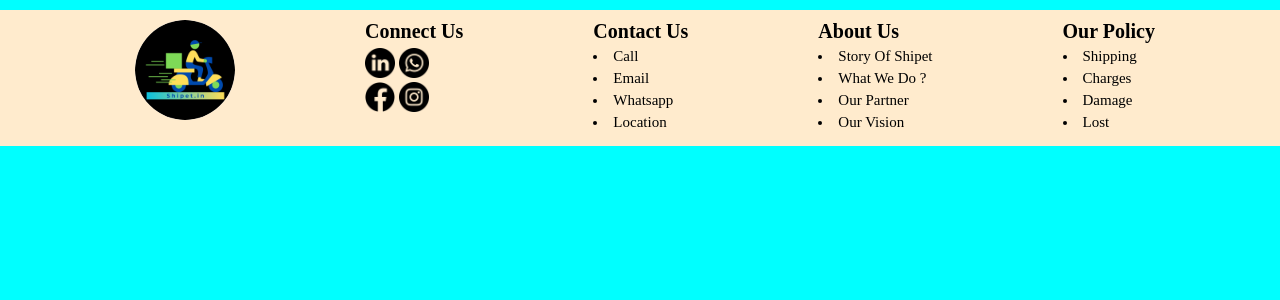
After one commit to prajapatineeraj135/petnology, a PHP site: page /bar/footer.html in a window 1280 px wide. The commit adds this page. Shown: the top 300 px of the page. Run offline with PHP 8.4, Linux system fonts and the light colour scheme.

Commit message:
add footer and some changes in backend
Signed-off-by: Neeraj Prajapati <prajapatineeraj135@gmail.com>

```diff
--- /dev/null
+++ b/bar/footer.html
@@ -0,0 +1,53 @@
+<!DOCTYPE html>
+<html lang="en">
+<head>
+    <meta charset="UTF-8">
+<meta name="viewport" content="width=device-width, initial-scale=1.0">
+    <link rel="stylesheet" href="../css/style.css">
+    <title>Footer</title>
+
+</head>
+<body>
+
+    <footer id="footer" >
+
+        <div class="colum" >
+         <img src="../media/images/logo1.png" width="100px" alt="logo" id="logo">
+        </div>
+
+        <div class="colum" >
+        <h3>Connect Us</h3>
+        <img src="../media/images/linkedin.png" width="30px" alt="linkedin">
+        <img src="../media/images/whatsapp.png" width="30px" alt="whatsapp"><br>
+        <img src="../media/images/facebook.png" width="30px" alt="facebook">
+        <img src="../media/images/instagram.png" width="30px" alt="instagram">
+        </div>
+
+        <div class="colum" >
+        <h3>Contact Us</h3>
+        <li>Call</li>
+        <li>Email</li>
+        <li>Whatsapp</li>
+        <li>Location</li>
+        </div>
+
+        <div class="colum" >
+        <h3>About Us</h3>
+        <li>Story Of Shipet</li>
+        <li>What We Do ?</li>
+        <LI>Our Partner</LI>
+        <li>Our Vision</li>
+        </div>
+
+        <div class="colum" >
+        <h3>Our Policy</h3>
+        <li>Shipping</li>
+        <li>Charges</li>
+        <li>Damage</li>
+        <li>Lost</li>
+        </div>
+
+    </footer>
+
+</body>
+</html>
--- a/css/style.css
+++ b/css/style.css
@@ -19,8 +19,6 @@ body {
     width: 150px;
 
 }
-
-
 /* Start Form */
 
 #form {
@@ -74,3 +72,38 @@ body {
 }
 
 /* End for login Signup Form */
+
+
+/* START FOOTER STLYE hare */
+
+#footer {
+    background-color: blanchedalmond;
+    margin: 10px 0 0 0;
+    padding: 10px 5px 10px 5px;
+    width: 100%;
+    display: flex;
+    flex-wrap: wrap;
+    justify-content: space-evenly;
+}
+
+#logo {
+    border-radius: 50%;
+    width: 100px;
+
+}
+
+
+#footer h3 {
+    margin-top: 0;
+    margin-bottom: 5px;
+    font-size: 20px;
+
+}
+
+
+#footer li {
+margin: 5px 0 5px 0 ;
+font-size: 15px;
+}
+
+/* END FOOTER Style here */
--- a/index.html
+++ b/index.html
@@ -15,6 +15,6 @@
 
     <a href="/pages/login.html" class="a">Login</a>
     <a href="/pages/signup.html" class="a">Signup</a>
-
+    <footer src="/bar/footer.html"></footer>
 </body>
 </html>
--- a/pages/forget_password.html
+++ b/pages/forget_password.html
@@ -4,7 +4,7 @@
     <meta charset="UTF-8">
 <meta name="viewport" content="width=device-width, initial-scale=1.0">
     <link rel="stylesheet" href="../css/style.css">
-    <title>Petnology Home</title>
+    <title>Forget Password</title>
 
 </head>
 <body>
--- a/pages/login.html
+++ b/pages/login.html
@@ -4,7 +4,7 @@
     <meta charset="UTF-8">
 <meta name="viewport" content="width=device-width, initial-scale=1.0">
     <link rel="stylesheet" href="../css/style.css">
-    <title>Petnology Home</title>
+    <title>Login</title>
 
 </head>
 <body>
--- a/pages/signup.html
+++ b/pages/signup.html
@@ -4,7 +4,7 @@
     <meta charset="UTF-8">
 <meta name="viewport" content="width=device-width, initial-scale=1.0">
     <link rel="stylesheet" href="../css/style.css">
-    <title>Petnology Home</title>
+    <title>Signup</title>
 
 </head>
 <body>
```
Also changed, not shown: 1 other file.
